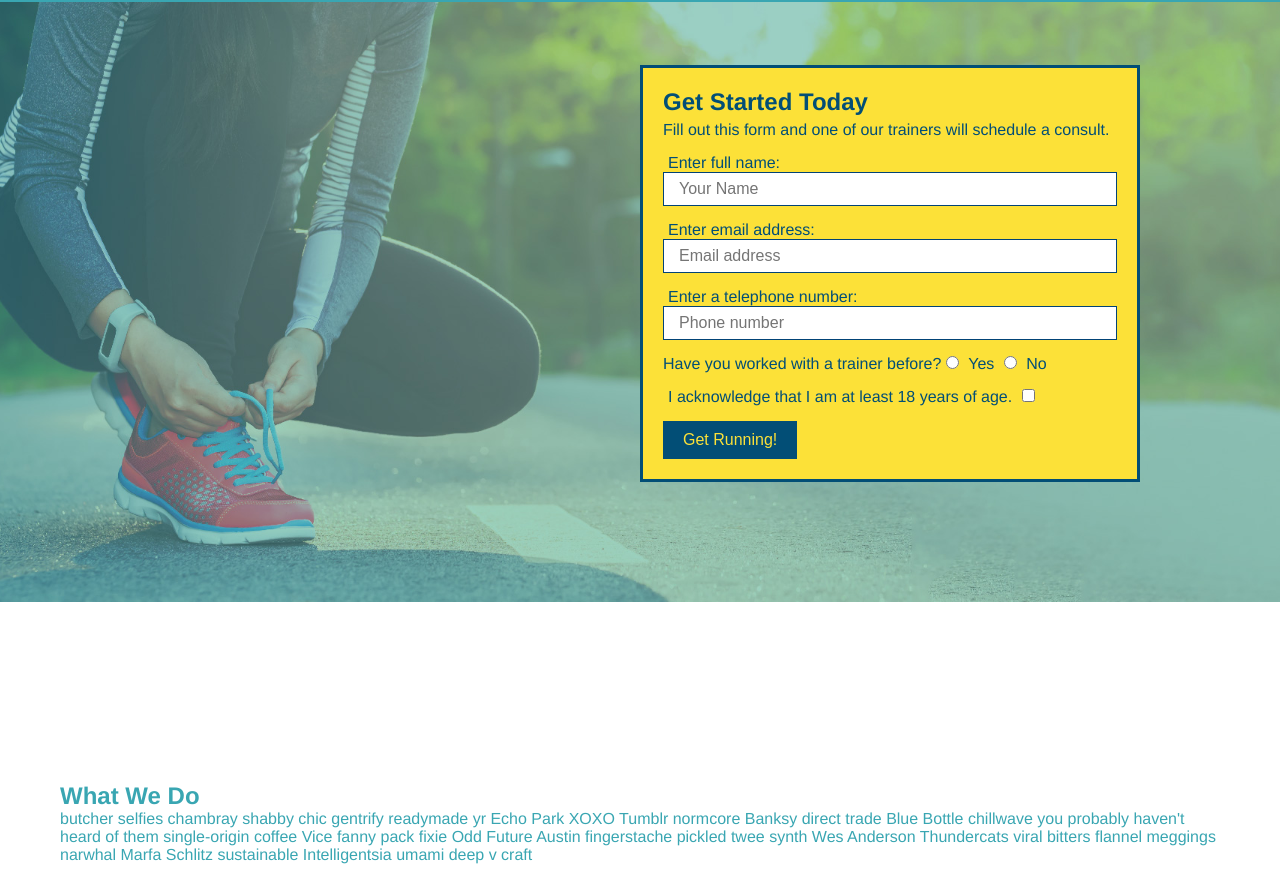
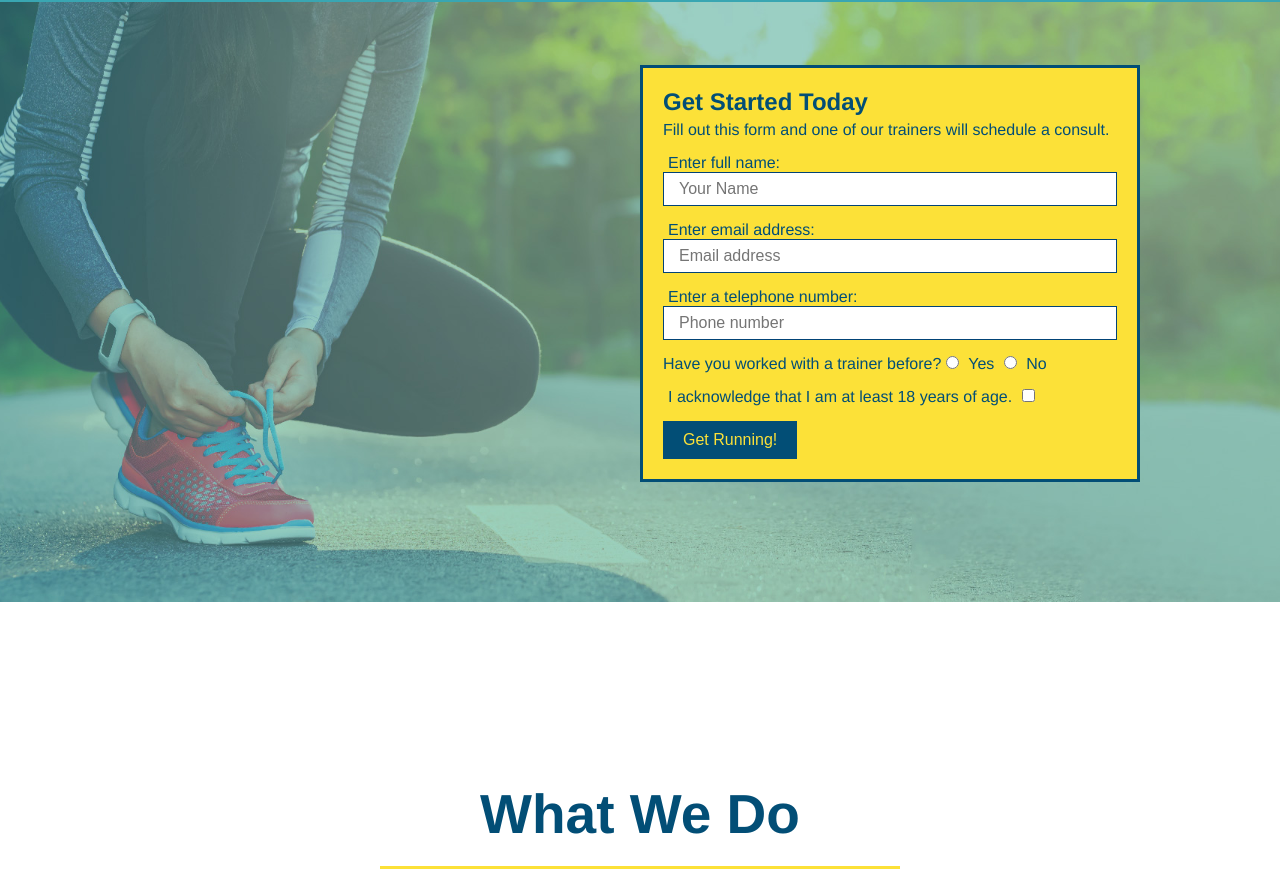
Before and after one commit to BigEVK/RunBuddy, a plain HTML site: page index.html in a window 1280 px wide. Shown: the part 80-952 px from the top of the page. Drawn offline with Linux system fonts and the light colour scheme.

Commit message:
style What we do section

```diff
--- a/assets/css/style.css
+++ b/assets/css/style.css
@@ -157,3 +157,39 @@ section {
     font-size: 16px;
 }
 /* Hero Styles End */
+
+.intro {
+
+    text-align: center;
+}
+
+.intro h2 {
+
+    font-size: 55px;
+
+    color: #024e76;
+
+    margin-bottom: 35px;
+
+    padding: 0 100px 20px 100px;
+
+    border-bottom: 3px solid;
+
+    border-color: #fce138;
+
+    display: inline-block;
+}
+
+.intro p {
+
+    line-height: 1.7;
+
+    color: #39a6b2;
+
+    width: 80%;
+
+    font-size: 20px;
+/* using margin: 0 auto; is another tactic like display: inline-block;
+however, margin: 0 auto only works horizontally, not vertically. */
+    margin: 0 auto;
+}
--- a/index.html
+++ b/index.html
@@ -106,7 +106,7 @@
   </section>
 
   <!-- "what we do" section -->
-  <section id="what-we-do">
+  <section id="what-we-do" class="intro">
     <h2>What We Do</h2>
 
     <p>
```
